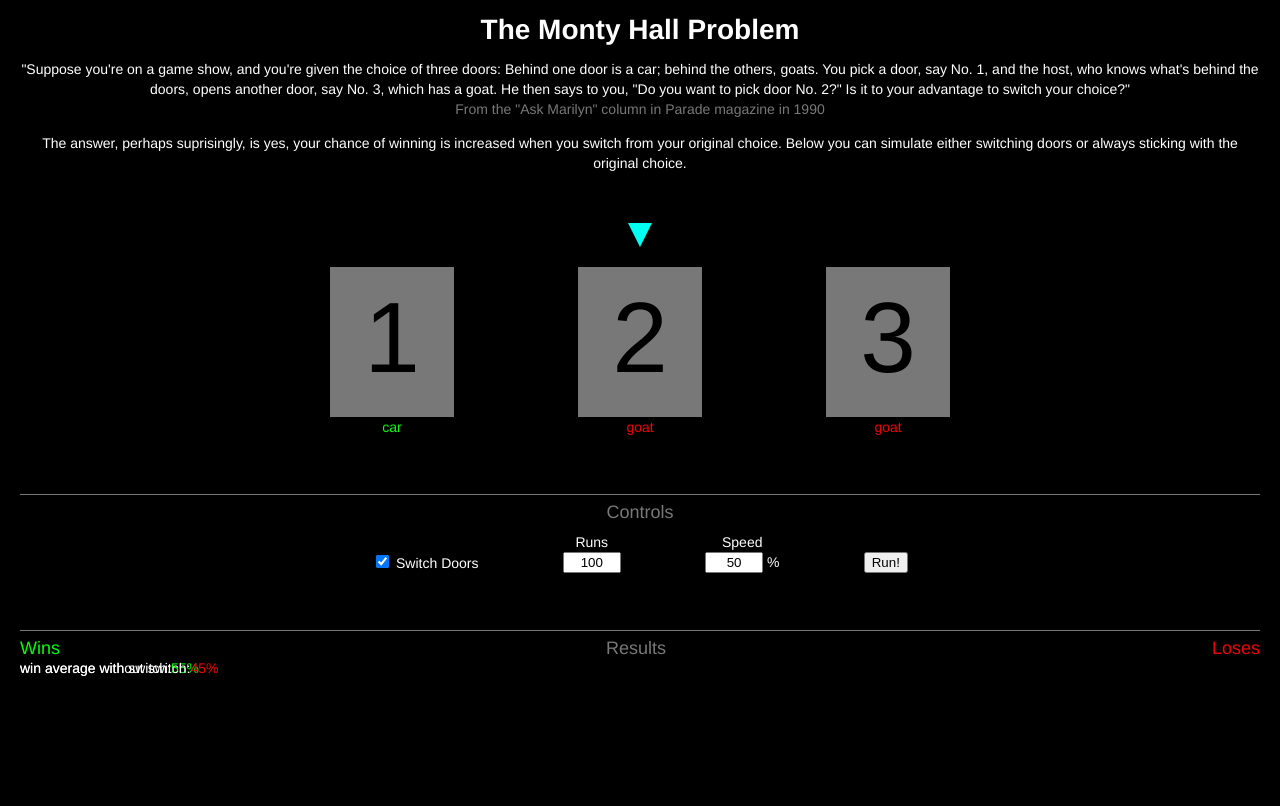
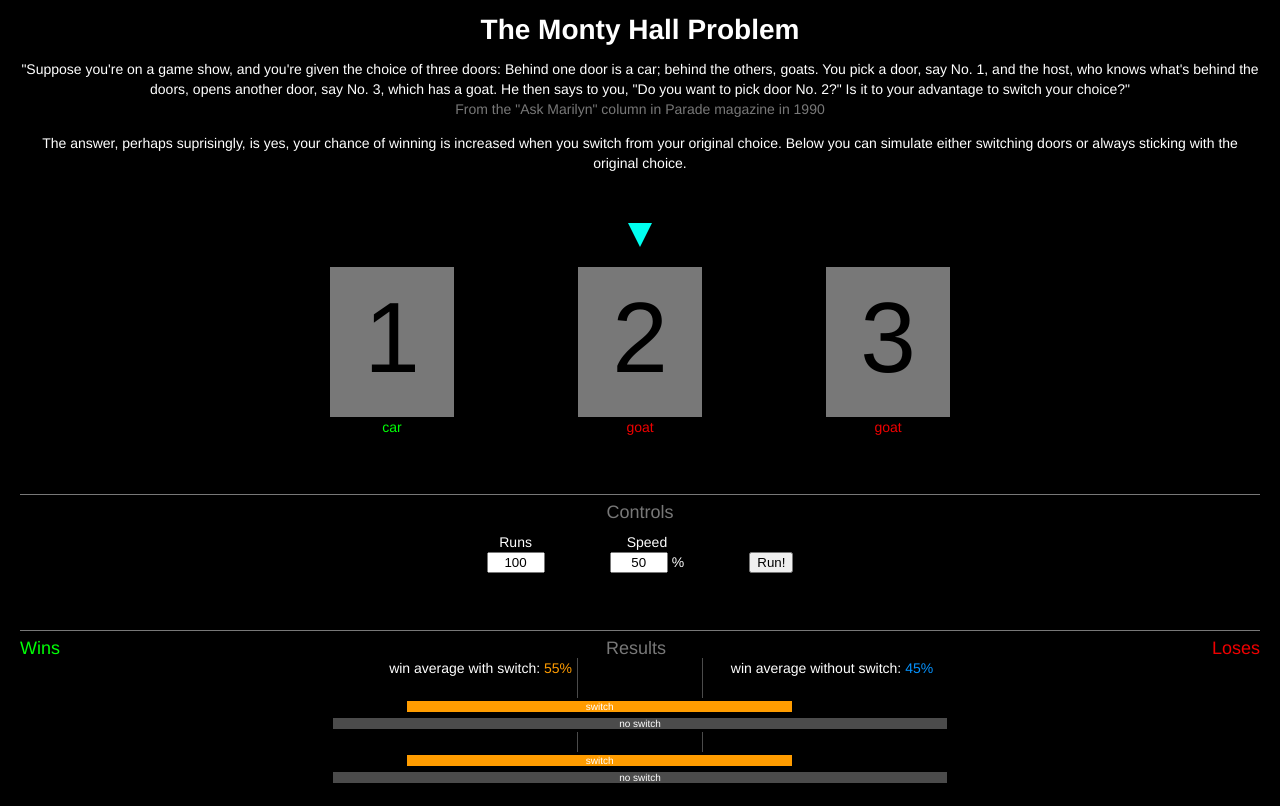
Before and after one commit to imphatic/monty-hall-problem, a React app: page / in a window 1280 px wide. Built offline with nearby package versions, Linux system fonts and the light colour scheme.

Commit message:
almost completed style

```diff
--- a/src/index.css
+++ b/src/index.css
@@ -17,6 +17,11 @@ hr {
     background:#787878;
     border:none;
     height:1px;
+}
+
+ul {
+    list-style:none;
+    padding:0;
 }
 .grey {
     color:#787878;
@@ -74,7 +79,8 @@ hr {
 }
 .controlsWrap {
     display: flex;
-    width:50%;
+    width:30%;
+    min-width:200px;
     margin:10px auto 0 auto;
 }
 .controlWrap {
@@ -109,8 +115,50 @@ hr {
     position:relative;
 }
 .leftAverageLine {
+    height:100%;
     position:absolute;
+    right:55%;
+    width:20%;
+    padding-right:5px;
+    border-right:1px solid #4b4b4b;
+    text-align:right;
 }
 .rightAverageLine {
+    height:100%;
     position:absolute;
+    left:55%;
+    width:20%;
+    padding-left:5px;
+    border-left:1px solid #4b4b4b;
 }
+
+.rounds {
+    min-width:400px;
+    width:50%;
+    margin:0 auto;
+    padding-top:40px;
+    font-size:10px;
+    position:relative;
+}
+.round {
+    margin-bottom:20px;
+}
+.round > div > div {
+    background:#4b4b4b;
+    line-height:110%;
+    overflow:hidden;
+    border:solid #000000;
+}
+
+span.switch {
+    color:#ff9c00;
+}
+div.switch > div.winner {
+    background:#ff9c00;
+}
+span.noSwitch {
+    color:#0693ff;
+}
+div.noSwitch > div.winner {
+    background:#0693ff;
+}
--- a/src/index.js
+++ b/src/index.js
@@ -49,10 +49,6 @@ class Controls extends React.Component {
                 <h2>Controls</h2>
                 <div className="controlsWrap">
                     <div className="controlWrap">
-                        <div />
-                        <div><input type="checkbox" name="switch" checked="checked" /> Switch Doors</div>
-                    </div>
-                    <div className="controlWrap">
                         <div>Runs</div>
                         <div><input type="input" name="runs" value="100" /></div>
                     </div>
@@ -81,16 +77,26 @@ class Results extends React.Component {
 
                 <div className="resultsWrap">
                     <div className="leftAverageLine">
-                        win average with switch:
-                        <span className="green">55%</span>
+                        win average with switch: <span className="switch">55%</span>
                     </div>
 
                     <div className="rightAverageLine">
-                        win average without switch:
-                        <span className="red">45%</span>
+                        win average without switch: <span className="noSwitch">45%</span>
                     </div>
+
+                    <ul className="rounds">
+                        <li className="round">
+                            <div className="switch" style={{paddingRight:'25%', paddingLeft:'12%'}}><div className="winner">switch</div></div>
+                            <div className="noSwitch"><div>no switch</div></div>
+                        </li>
+
+                        <li className="round">
+                            <div className="switch" style={{paddingRight:'25%', paddingLeft:'12%'}}><div className="winner">switch</div></div>
+                            <div className="noSwitch"><div>no switch</div></div>
+                        </li>
+                    </ul>
+
                 </div>
-
             </div>
         );
     }
```
Also changed, not shown: 1 other file.
